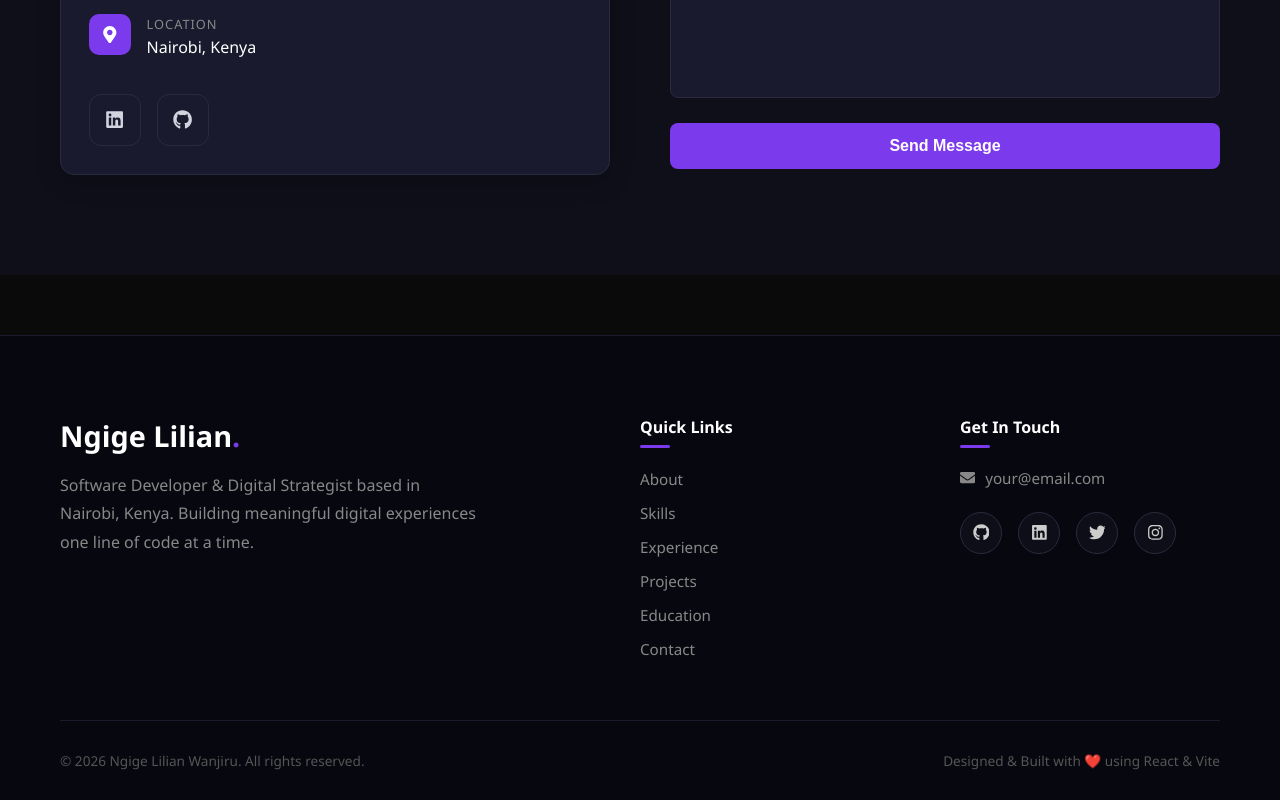
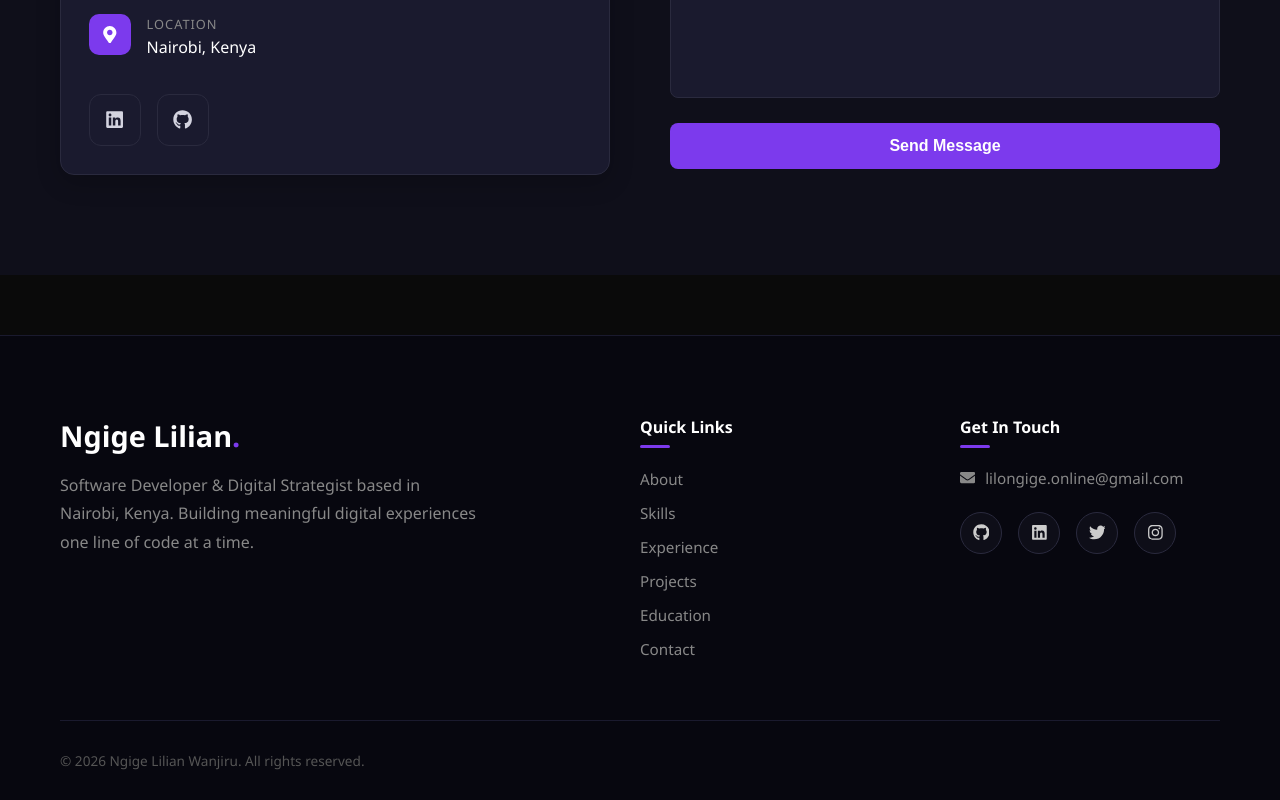
Before and after one commit to ngigelilian/lilo-portfolio, a React (Vite) app: page / in a window 1280 px wide. Shown: the part 5886-6686 px from the top of the page. Built offline with nearby package versions, Linux system fonts and the light colour scheme.

Commit message:
add email adress

```diff
--- a/src/components/Footer.jsx
+++ b/src/components/Footer.jsx
@@ -24,7 +24,7 @@ function Footer() {
 
         <div className="footer-contact">
           <h4>Get In Touch</h4>
-          <p><FaEnvelope /> your@email.com</p>
+          <p><FaEnvelope /> lilongige.online@gmail.com</p>
           <div className="footer-socials">
             <a href="https://github.com/ngigelilian" target="_blank" rel="noopener noreferrer" aria-label="GitHub profile"><FaGithub /></a>
             <a href="https://www.linkedin.com/in/lilian-ngige-0958b6233" target="_blank" rel="noopener noreferrer" aria-label="LinkedIn profile"><FaLinkedin /></a>
@@ -37,7 +37,6 @@ function Footer() {
 
       <div className="footer-bottom">
         <p>© {new Date().getFullYear()} Ngige Lilian Wanjiru. All rights reserved.</p>
-        <p>Designed & Built with ❤️ using React & Vite</p>
       </div>
     </footer>
   )
```
